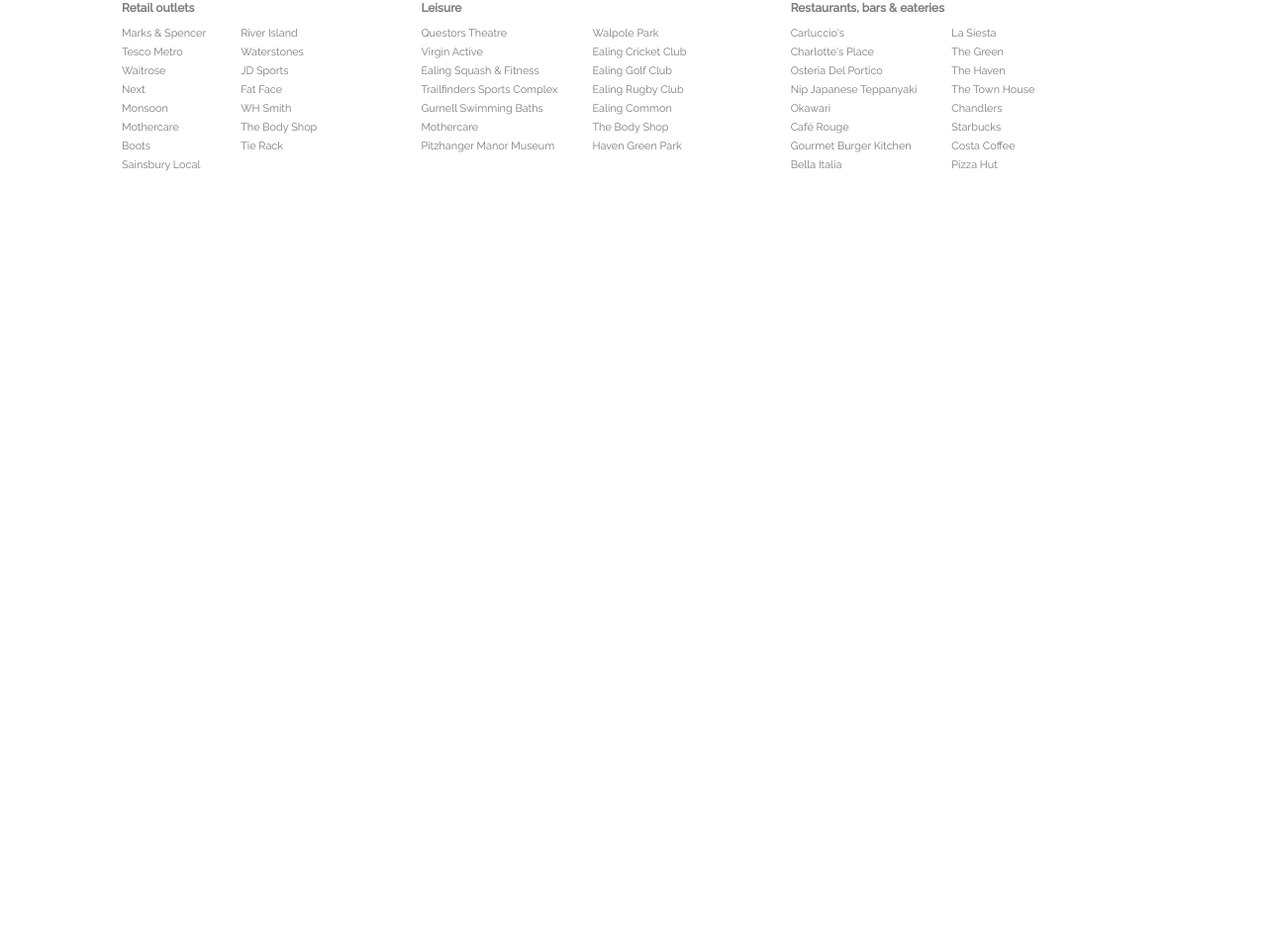
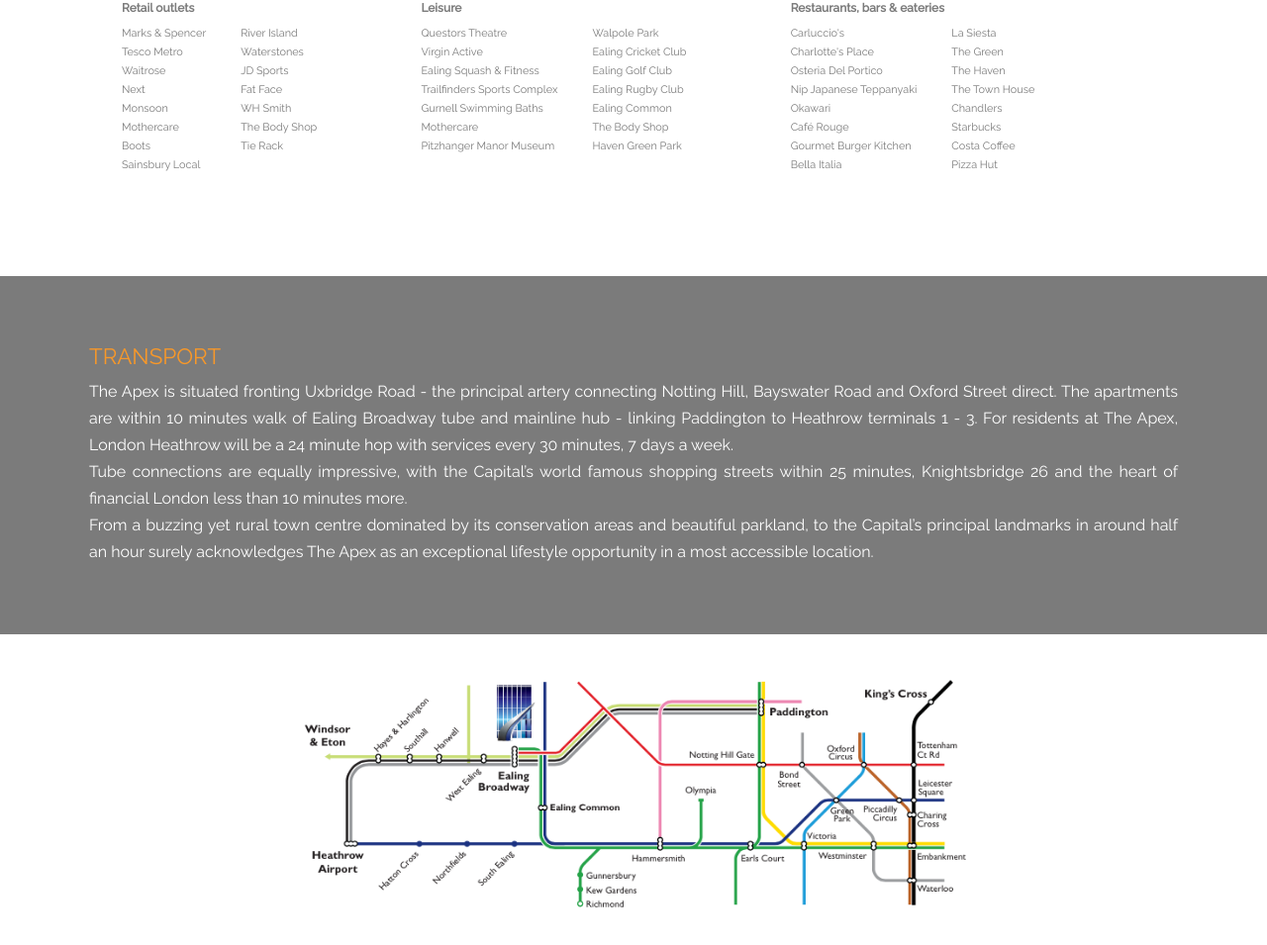
Before and after one commit to elenagarrone/apex, a plain HTML site: page index.html in a window 1280 px wide. Shown: the part 1627-2582 px from the top of the page at 99% size. Before the commit the page ends 2000 px from the top, so only its background shows below. Drawn offline with nearby package versions, Linux system fonts and the light colour scheme.

Commit message:
added tube map

```diff
--- a/index.html
+++ b/index.html
@@ -194,12 +194,17 @@
           </table>
         </article>
       </article>
-<!--       <article id='transport'>
+      <article class='text_article' id='transport'>
         <h1>TRANSPORT</h1>
         <p>
-        The Apex is conveniently positioned within a ten minute walk of Ealing Broadway underground station serving the Central and District lines into Central London and the West End. With a new Crossrail station at Ealing Broadway scheduled to commence in 2017, journey times into the City of London will be cut to just 18 minutes.
+        The Apex is situated fronting Uxbridge Road - the principal artery connecting Notting Hill, Bayswater Road and Oxford Street direct. The apartments are within 10 minutes walk of Ealing Broadway tube and mainline hub - linking Paddington to Heathrow terminals 1 - 3. For residents at The Apex, London Heathrow will be a 24 minute hop with services every 30 minutes, 7 days a week.<br>
+        Tube connections are equally impressive, with the Capital’s world famous shopping streets within 25 minutes, Knightsbridge 26 and the heart of financial London less than 10 minutes more.<br>
+        From a buzzing yet rural town centre dominated by its conservation areas and beautiful parkland, to the Capital’s principal landmarks in around half an hour surely acknowledges The Apex as an exceptional lifestyle opportunity in a most accessible location.
         </p>
-      </article> -->
+      </article>
+      <article id='tube_map'>
+        <img src='./public/images/tube_map.png'>
+      </article>
     </section>
 
     <script src='https://code.jquery.com/jquery-2.1.1.min.js'></script>
--- a/public/css/style.css
+++ b/public/css/style.css
@@ -147,6 +147,23 @@ nav h1 {
   display: none;
 }
 
+#transport {
+  color: white;
+  background-color: rgb(123, 123, 123);
+}
+
+#tube_map {
+  width: 100%;
+  height: 360px;
+  background-color: white;
+}
+
+#tube_map img {
+  position: absolute;
+  left: 50%;
+  transform: translate(-50%);
+}
+
 #slider {
 display: block;
 position: relative;
@@ -263,6 +280,13 @@ overflow: hidden;
     vertical-align: top;
   }
 
+  #tube_map {
+    height: 314px;
+  }
+
+  #tube_map img {
+    width: 700px;
+  }
 }
 
 @media screen and (min-width : 400px) and (max-width : 895px) {
@@ -379,6 +403,14 @@ overflow: hidden;
     display: inline-block;
     margin: 5% 0%;
     vertical-align: top;
+  }
+
+  #tube_map {
+    height: 215px;
+  }
+
+  #tube_map img {
+    width: 409px;
   }
 
 }
--- a/public/js/app.js
+++ b/public/js/app.js
@@ -1,5 +1,5 @@
 $(document).ready(function(){
 
-  $('#start_text').fadeIn(1000);
+  $('#start_text').fadeIn(2000);
 
 })
```
Also changed, not shown: public/images/tube_map.png (added), 1 other file.
